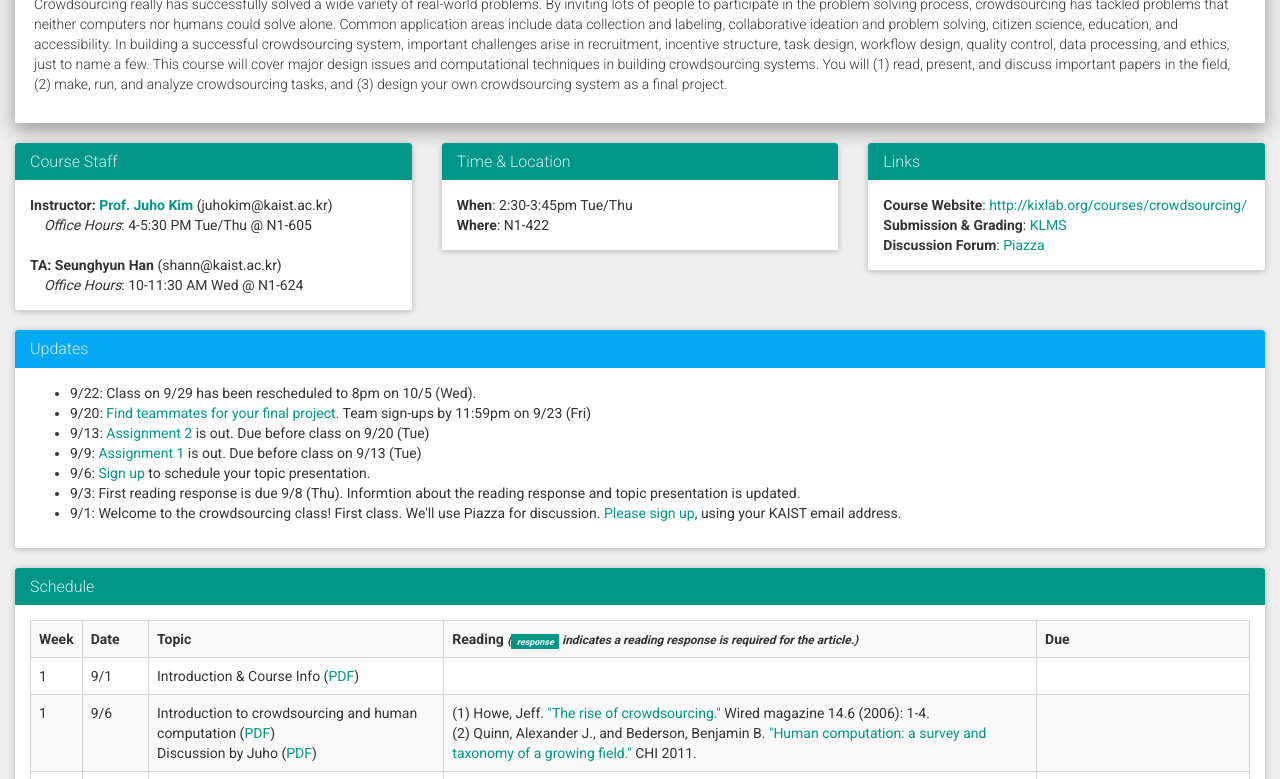
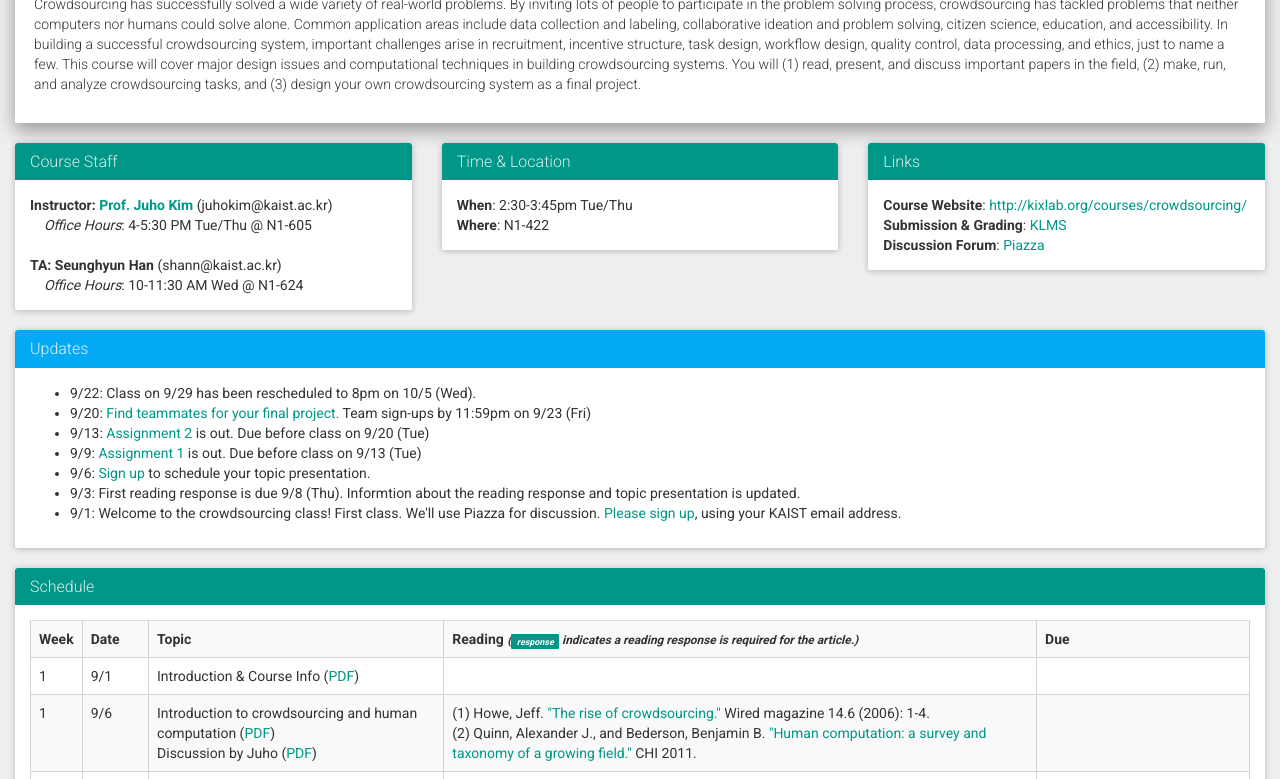
Before and after one commit to kixlab/cs492-fall-2016, a plain HTML site: page index.html in a window 1280 px wide. Shown: the part 185-964 px from the top of the page. Drawn offline with nearby package versions, Linux system fonts and the light colour scheme.

Commit message:
class notes

```diff
--- a/index.html
+++ b/index.html
@@ -78,7 +78,7 @@
             <div>KAIST Fall 2016</div>
             <h1>CS492: Crowdsourcing</h1>
 
-            <p>Crowdsourcing really has successfully solved a wide variety of real-world problems. By inviting lots of people to participate in the problem solving process, crowdsourcing has tackled problems that neither computers nor humans could solve alone. Common application areas include data collection and labeling, collaborative ideation and problem solving, citizen science, education, and accessibility. In building a successful crowdsourcing system, important challenges arise in recruitment, incentive structure, task design, workflow design, quality control, data processing, and ethics, just to name a few. This course will cover major design issues and computational techniques in building crowdsourcing systems. You will (1) read, present, and discuss important papers in the field, (2) make, run, and analyze crowdsourcing tasks, and (3) design your own crowdsourcing system as a final project.</p>
+            <p>Crowdsourcing has successfully solved a wide variety of real-world problems. By inviting lots of people to participate in the problem solving process, crowdsourcing has tackled problems that neither computers nor humans could solve alone. Common application areas include data collection and labeling, collaborative ideation and problem solving, citizen science, education, and accessibility. In building a successful crowdsourcing system, important challenges arise in recruitment, incentive structure, task design, workflow design, quality control, data processing, and ethics, just to name a few. This course will cover major design issues and computational techniques in building crowdsourcing systems. You will (1) read, present, and discuss important papers in the field, (2) make, run, and analyze crowdsourcing tasks, and (3) design your own crowdsourcing system as a final project.</p>
           </div>
         <div id="source-button" class="btn btn-primary btn-xs" style="display: none;">&lt; &gt;</div></div>
 	</div>
```
Also changed, not shown: classes/02 - Crowdsourcing and Human Computation.txt (deleted), classes/04 - Worker Issues.txt (deleted), 1 other file.
